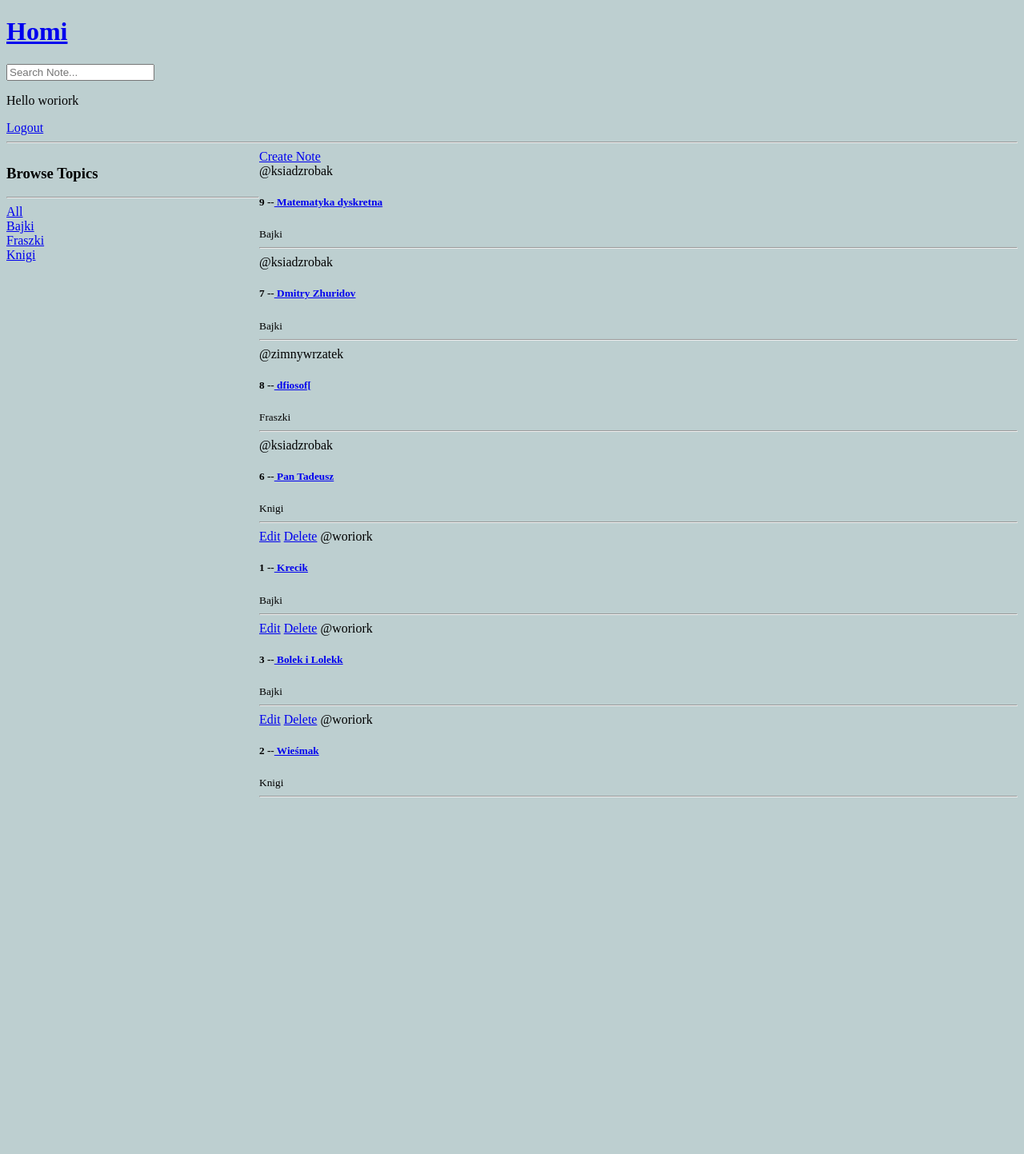
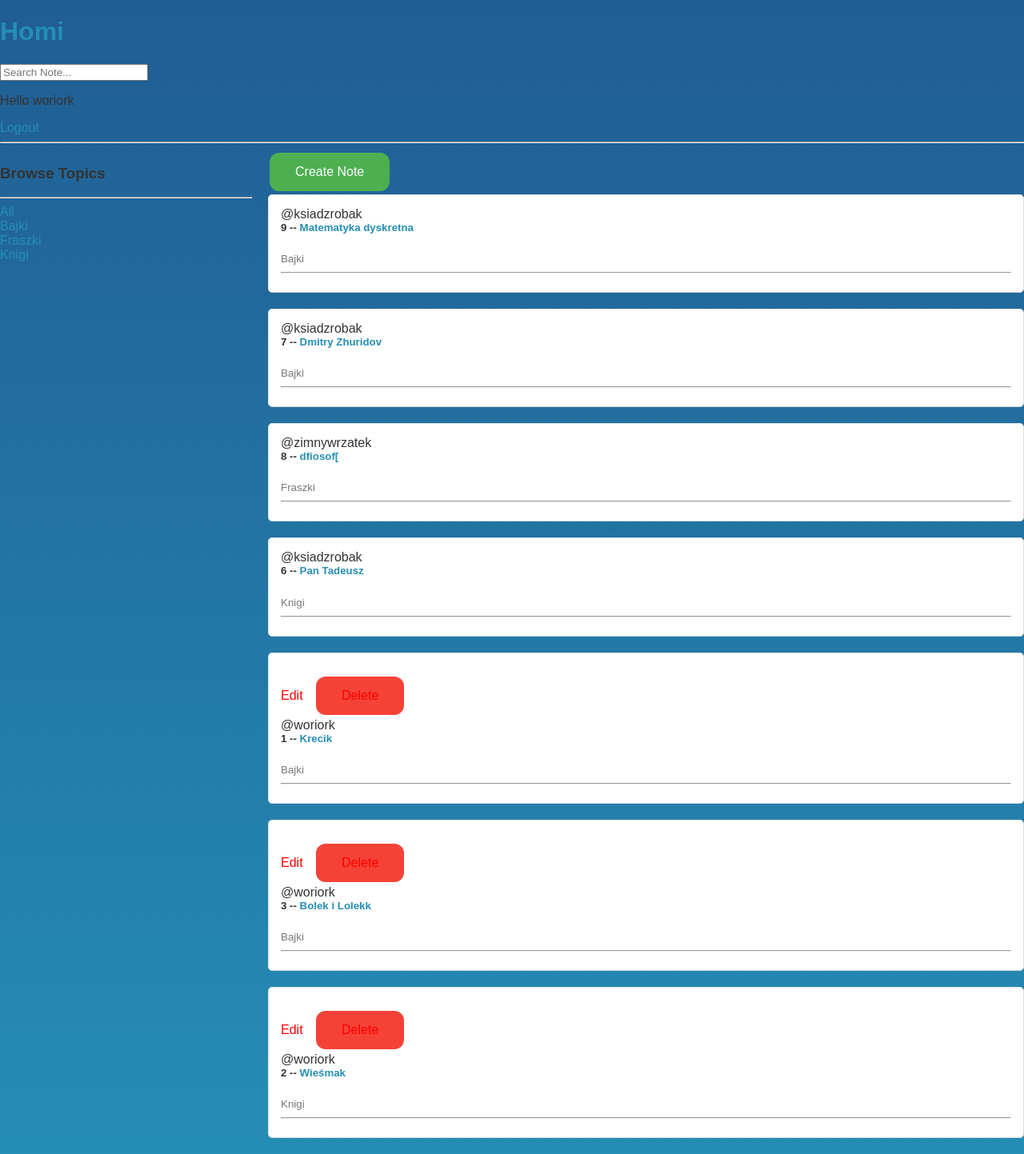
Before and after one commit to Woriork/Notatnik-online, a Django app: page / in a window 1280 px wide. Shown: the whole page at 80% size. Before the commit the page ends 997 px from the top, so only its background shows below. Run offline with Django 5.2, Linux system fonts and the light colour scheme; a user stored in the database is signed in; data comes from the database, SQL or seed files in the repository; both versions use the stored data as it was after the commit.

Commit message:
Matko boska w koncu to jakos wyglada

```diff
--- a/base/templates/base/home.html
+++ b/base/templates/base/home.html
@@ -1,43 +1,37 @@
-{%  extends 'main.html' %}
+{% extends 'main.html' %}
 
 {% block content %}
-<style>
-    .home-container {
-        display: grid;
-        grid-template-columns: 1fr 3fr;
-    }
-</style>
-
-<div class = "home-container">
+<div class="home-container">
     <div>
         <h3>Browse Topics</h3>
         <hr>
         <div>
-            <a href="{% url 'home' %"}>All</a>
+            <a href="{% url 'home' %}">All</a>
         </div>
         {% for topic in topics %}
         <div>
-            <a href="{% url 'home' %}?q={{topic.name}}">{{topic.name}}</a>
+            <a href="{% url 'home' %}?q={{ topic.name }}">{{ topic.name }}</a>
         </div>
         {% endfor %}
     </div>
     <div>
-        <a href="{% url 'create-note' %}">Create Note</a>
+        <a href="{% url 'create-note' %}" class="button">Create Note</a>
         <div>
             {% for note in notes %}
-                <div>
+                <div class="note-card">
                     {% if request.user == note.host %}
-                    <a href="{% url 'update-note' note.id %}"> Edit</a>
-                    <a href="{% url 'delete-note' note.id %}">Delete</a>
+                    <div class="actions">
+                        <a href="{% url 'update-note' note.id %}"> Edit</a>
+                        <a href="{% url 'delete-note' note.id %}" class="button button-danger">Delete</a>
+                    </div>
                     {% endif %}
-                    <span>@{{note.host.username}}</span>
-                    <h5>{{note.id}} --<a href ="{% url 'note' note.id %}"> {{note.name}}</a></h5>
-                <small>{{note.topic.name}}</small>
+                    <span>@{{ note.host.username }}</span>
+                    <h5>{{ note.id }} -- <a href="{% url 'note' note.id %}">{{ note.name }}</a></h5>
+                    <small>{{ note.topic.name }}</small>
                     <hr>
                 </div>
             {% endfor %}
         </div>
     </div>
-
 </div>
 {% endblock %}
--- a/static/styles/main.css
+++ b/static/styles/main.css
@@ -1,3 +1,151 @@
-body{
-    background-color: rgba(89, 136, 137, 0.395);
+/* main.css */
+
+/* Styl dla całego ciała strony */
+body {
+    background-image: linear-gradient(rgb(32, 93, 147), rgb(37, 142, 181));
+    margin: 0;
+    font-family: Arial, sans-serif;
+    color: #333;
 }
+
+/* Styl dla kontenera głównego */
+.container {
+    width: 80%;
+    margin: 0 auto;
+    padding: 20px;
+}
+
+/* Styl dla nagłówka strony */
+header {
+    background: rgba(255, 255, 255, 0.8);
+    padding: 20px;
+    text-align: center;
+    border-bottom: 2px solid #ddd;
+}
+
+header h1 {
+    margin: 0;
+    font-size: 2.5em;
+    color: rgb(32, 93, 147);
+}
+
+/* Styl dla linków */
+a {
+    color: rgb(37, 142, 181);
+    text-decoration: none;
+}
+
+a:hover {
+    text-decoration: underline;
+}
+
+/* Przyciski */
+.button {
+    background-color: #4CAF50; /* Zielone tło */
+    border: none; /* Brak obramowania */
+    color: white; /* Biały tekst */
+    padding: 15px 32px; /* Wewnętrzne odstępy */
+    text-align: center; /* Wyśrodkowanie tekstu */
+    text-decoration: none; /* Brak podkreślenia */
+    display: inline-block; /* Umożliwia ustawienie marginesów */
+    font-size: 16px; /* Rozmiar czcionki */
+    margin: 4px 2px; /* Zewnętrzne odstępy */
+    cursor: pointer; /* Kursor w formie ręki */
+    border-radius: 12px; /* Zaokrąglone rogi */
+    transition: background-color 0.3s; /* Płynna zmiana koloru tła */
+}
+
+.button:hover {
+    background-color: #45a049; /* Ciemniejszy zielony przy najechaniu */
+}
+
+/* Warianty kolorystyczne przycisków */
+.button-primary {
+    background-color: #008CBA; /* Niebieskie tło */
+}
+
+.button-primary:hover {
+    background-color: #007bb5; /* Ciemniejszy niebieski przy najechaniu */
+}
+
+.button-danger {
+    background-color: #f44336; /* Czerwone tło */
+}
+
+.button-danger:hover {
+    background-color: #da190b; /* Ciemniejszy czerwony przy najechaniu */
+}
+
+.button-warning {
+    background-color: #ff9800; /* Pomarańczowe tło */
+}
+
+.button-warning:hover {
+    background-color: #e68a00; /* Ciemniejszy pomarańczowy przy najechaniu */
+}
+
+.button-secondary {
+    background-color: #e7e7e7; /* Szare tło */
+    color: black; /* Czarny tekst */
+}
+
+.button-secondary:hover {
+    background-color: #d6d6d6; /* Ciemniejszy szary przy najechaniu */
+}
+
+/* Styl dla kart notatek */
+.note-card {
+    background: white;
+    border: 1px solid #ddd;
+    border-radius: 5px;
+    padding: 15px;
+    margin-bottom: 20px;
+}
+
+.note-card h5 {
+    margin-top: 0;
+}
+
+.note-card small {
+    color: #777;
+}
+
+.note-card .actions {
+    margin-top: 10px;
+}
+
+.note-card .actions a {
+    margin-right: 10px;
+    color: #ff0000;
+}
+
+/* Styl dla kontenera strony domowej */
+.home-container {
+    display: grid;
+    grid-template-columns: 1fr 3fr;
+    gap: 20px;
+}
+
+/* Styl dla sekcji przeglądania tematów */
+.browse-topics {
+    background: white;
+    padding: 15px;
+    border: 1px solid #ddd;
+    border-radius: 5px;
+}
+
+.browse-topics h3 {
+    margin-top: 0;
+}
+
+.browse-topics a {
+    display: block;
+    margin-bottom: 10px;
+}
+
+/* Media queries dla responsywności */
+@media (max-width: 768px) {
+    .home-container {
+        grid-template-columns: 1fr;
+    }
+}
```
Also changed, not shown: db.sqlite3.
